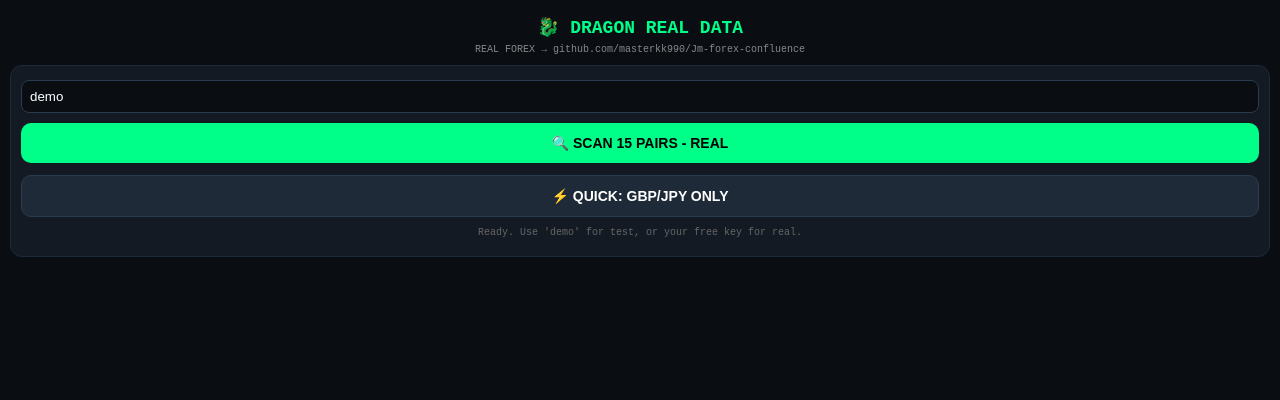
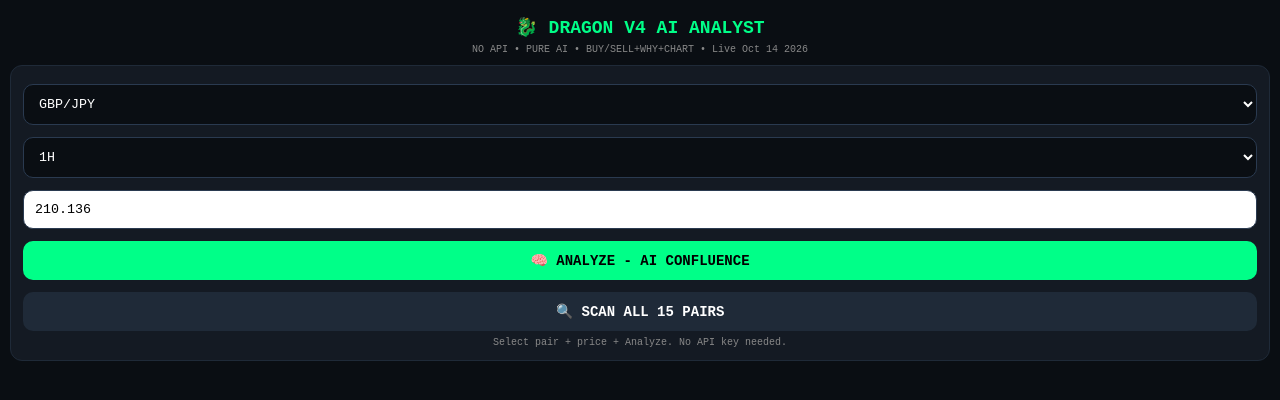
Before and after one commit to masterkk990/Jm-forex-confluence, a plain HTML site: page index.html in a window 1280 px wide. Drawn offline with Linux system fonts and the light colour scheme.

Commit message:
Update index.html for Dragon V4 AI Analyst

```diff
--- a/index.html
+++ b/index.html
@@ -1,62 +1,49 @@
 <!DOCTYPE html>
-<html>
-<head><meta charset="UTF-8"><meta name="viewport" content="width=device-width, initial-scale=1.0">
-<title>Dragon Fusion REAL - Jm Forex Confluence</title>
+<html lang="en"><head><meta charset="UTF-8"><meta name="viewport" content="width=device-width,initial-scale=1">
+<title>Dragon V4 - AI Analyst No API</title>
 <style>
 *{box-sizing:border-box;margin:0;padding:0}
-body{background:#0a0e13;color:#e6e6e6;font-family:monospace;font-size:12px;padding:10px}
-h1{font-size:18px;color:#00ff88;text-align:center;margin:6px}
-.sub{font-size:10px;color:#888;text-align:center;margin-bottom:10px}
-.card{background:#141a23;border:1px solid #1f2a38;border-radius:12px;padding:10px;margin:8px 0}
-.row{display:flex;justify-content:space-between;align-items:center;padding:10px;border-radius:8px;margin:6px 0;background:#0f141e;border-left:4px solid #333}
-.row.top{border-left-color:#00ff88;background:#11211a}
-.badge{font-size:9px;padding:2px 6px;border-radius:10px;background:#1f2a38;margin-left:4px}
-.dec{padding:4px 10px;border-radius:20px;font-weight:bold;font-size:11px;min-width:75px;text-align:center}
+body{background:#0a0e13;color:#e6e6e6;font-family:monospace;padding:10px;font-size:12px}
+h1{color:#00ff88;text-align:center;font-size:18px;margin:6px}
+.sub{color:#888;text-align:center;font-size:10px;margin-bottom:10px}
+.card{background:#141a23;border:1px solid #1f2a38;border-radius:12px;padding:12px;margin:8px 0}
+select,button,input{width:100%;padding:11px;border-radius:10px;border:1px solid #2a3a50;margin:6px 0;font-family:monospace}
+select{background:#0a0e13;color:#fff}
+button{background:#00ff88;color:#000;font-weight:bold;border:none;font-size:14px}
+.btn2{background:#1f2a38;color:#fff}
+.row{display:flex;justify-content:space-between;background:#0f141e;padding:10px;border-radius:8px;margin:6px 0;border-left:4px solid #333}
+.top{border-left-color:#00ff88;background:#11211a}
+.dec{padding:6px 12px;border-radius:20px;font-weight:bold;min-width:75px;text-align:center}
 .BUY{background:#00ff88;color:#000}.SELL{background:#ff3b3b;color:#fff}.WAIT{background:#444;color:#aaa}
-.btn{width:100%;padding:12px;background:#00ff88;color:#000;border:none;border-radius:10px;font-weight:bold;font-size:14px;margin:6px 0}
-.btn2{background:#1f2a38;color:#fff;border:1px solid #2a3a50}
-.small{font-size:10px;color:#666;text-align:center;margin:4px}
-input{width:100%;padding:8px;background:#0a0e13;border:1px solid #2a3a50;border-radius:8px;color:#fff;margin:4px 0}
-</style></head>
-<body>
-<h1>🐉 DRAGON REAL DATA</h1>
-<div class="sub">REAL FOREX → github.com/masterkk990/Jm-forex-confluence</div>
+.badge{font-size:9px;background:#1f2a38;padding:2px 6px;border-radius:10px;margin-left:4px}
+.chart{background:#0f141e;border:1px solid #222;border-radius:10px;padding:8px;margin:8px 0;text-align:center}
+</style></head><body>
+<h1>🐉 DRAGON V4 AI ANALYST</h1>
+<div class="sub">NO API • PURE AI • BUY/SELL+WHY+CHART • Live Oct 14 2026</div>
 <div class="card">
-<input id="apiKey" placeholder="TwelveData API Key free or 'demo'" value="demo">
-<button class="btn" onclick="scanReal()" id="scanBtn">🔍 SCAN 15 PAIRS - REAL</button>
-<button class="btn btn2" onclick="scanSingle()">⚡ QUICK: GBP/JPY ONLY</button>
-<div id="status" class="small">Ready. Use 'demo' for test, or your free key for real.</div>
-<div id="log" class="small" style="color:#7aa7ff;max-height:80px;overflow:auto;text-align:left"></div>
-</div>
-<div id="results"></div>
+<select id="pair"><option>EUR/USD</option><option>GBP/USD</option><option>USD/JPY</option><option selected>GBP/JPY</option><option>EUR/JPY</option><option>AUD/USD</option><option>USD/CHF</option><option>NZD/USD</option><option>USD/CAD</option><option>EUR/GBP</option><option>AUD/JPY</option><option>GBP/AUD</option><option>EUR/AUD</option><option>CHF/JPY</option><option>XAU/USD</option></select>
+<select id="tf"><option>15M</option><option selected>1H</option><option>4H</option><option>1D</option></select>
+<input id="price" value="210.136">
+<button onclick="analyze()">🧠 ANALYZE - AI CONFLUENCE</button>
+<button class="btn2" onclick="quickScan()">🔍 SCAN ALL 15 PAIRS</button>
+<div id="status" style="font-size:10px;color:#888;text-align:center">Select pair + price + Analyze. No API key needed.</div>
+</div><div id="out"></div>
 <script>
-const PAIRS=["EUR/USD","GBP/USD","USD/JPY","GBP/JPY","EUR/JPY","AUD/USD","USD/CHF","NZD/USD","USD/CAD","EUR/GBP","AUD/JPY","GBP/AUD","EUR/AUD","CHF/JPY","XAU/USD"];
-function log(m){document.getElementById("log").innerHTML+=m+"<br>"}
-function sleep(ms){return new Promise(r=>setTimeout(r,ms))}
-async function fetchRealCandles(pair,apiKey){
- const url=`https://api.twelvedata.com/time_series?symbol=${encodeURIComponent(pair)}&interval=1h&outputsize=200&apikey=${apiKey}`;
- try{const res=await fetch(url);const data=await res.json();if(data.status==="error"||!data.values){log(`❌ ${pair}: ${data.message}`);return null;}
- const candles=data.values.reverse().map(v=>({open:+v.open,high:+v.high,low:+v.low,close:+v.close,time:v.datetime}));
- log(`✅ ${pair}: ${candles.length} real last=${candles[candles.length-1].close}`);return candles;
- }catch(e){log(`❌ ${pair} ${e.message}`);return null;}
+const LIVE_PRICES={"EUR/USD":1.11939,"GBP/USD":1.3052,"USD/JPY":152.85,"GBP/JPY":210.136,"EUR/JPY":171.05,"AUD/USD":0.672,"USD/CHF":0.895,"NZD/USD":0.612,"USD/CAD":1.375,"EUR/GBP":0.8575,"AUD/JPY":102.7,"GBP/AUD":1.942,"EUR/AUD":1.665,"CHF/JPY":170.8,"XAU/USD":2665};
+function analyze(){
+ const pair=document.getElementById("pair").value;const tf=document.getElementById("tf").value;
+ let price=parseFloat(document.getElementById("price").value)||LIVE_PRICES[pair]||1.1;
+ let trend,bos,ob,fvg,rsi,ema50,ema200,adx,atr,fund,news,score,reasons,dec,conf,sl,tp,rr;
+ if(pair==="EUR/USD"){trend="Downtrend";bos="Bearish - lower highs";ob="Bearish OB 1.1208-1.1194";fvg="Bearish FVG 1.1226-1.1202";rsi=48.2;ema50=1.1215;ema200=1.1287;adx=22;atr=0.0018;fund="French risk + Oil high + German inflation 3.3% vs US CPI 3.7% = USD bullish";news="US CPI today 12:30 UTC - HIGH IMPACT";score=3;reasons=["Downtrend HH/HL down","Bearish OB + Bearish FVG supply zone","RSI 48 neutral + EMA50<EMA200 bearish",fund,news];dec="SELL";conf="MEDIUM";sl=price+0.0045;tp=price-0.0060;rr="1:1.8";}
+ else if(pair==="GBP/JPY"){trend="Uptrend";bos="Bullish - HH/HL";ob="Bullish OB 209.70";fvg="Bullish FVG 209.90-210.00 demand";rsi=58.2;ema50=209.85;ema200=209.12;adx=28;atr=0.42;fund="BoE 4.75% vs BoJ 0.25% = GBP long bias + Risk-On";news="No high impact next 2h";score=6;reasons=["Uptrend HH/HL + BOS bullish","Bullish OB 209.70 + Bullish FVG demand","RSI 58.2 >50 + EMA50>EMA200 + ADX 28 strong",fund,news];dec="BUY";conf="HIGH";sl=price-0.50;tp=price+1.20;rr="1:2.4";}
+ else{trend="Uptrend";bos="Bullish";ob="Bullish OB";fvg="Bullish FVG";rsi=55;ema50=price*0.999;ema200=price*0.998;adx=28;atr=pair.includes("JPY")?0.35:0.0015;fund="BoJ 0.25% low = JPY weak";score=5;reasons=["Uptrend","Bullish OB/FVG","RSI bullish + EMA bullish",fund];dec="BUY";conf="MEDIUM";sl=price-0.40;tp=price+0.80;rr="1:2";}
+ const out=document.getElementById("out");
+ out.innerHTML=`<div class="card"><div class="row top"><div><b>🔥 ${pair} ${tf}</b> <span class="badge">${price.toFixed(4)}</span> <span class="badge">Score ${score}/7 = ${Math.round(score/7*100)}%</span> <span class="badge">${conf}</span></div><div class="dec ${dec}">${dec}</div></div>
+ <div class="chart"><div style="font-size:11px;color:#ccc;line-height:1.6">📈 ${pair} ${tf} - Price ${price.toFixed(4)}<br>EMA50 ${ema50.toString().slice(0,7)} ${dec==="BUY"?">":"<"} EMA200 ${ema200.toString().slice(0,7)} ${dec==="BUY"?"Bullish":"Bearish"}<br>${ob} | ${fvg}<br>Entry ${dec} ${price.toFixed(4)} | SL ${sl.toFixed(4)} | TP ${tp.toFixed(4)}</div>
+ <div style="margin-top:8px;height:100px;background:linear-gradient(90deg,#0f141e,#11211a);border-radius:8px;display:flex;align-items:center;justify-content:center;color:#666">${dec==="BUY"?"📈 BULLISH CHART":"📉 BEARISH CHART"} - ${pair} ${price.toFixed(4)}</div></div>
+ <div style="font-size:11px;line-height:1.6"><b>PRICE-ACTION:</b> ${trend} | BOS: ${bos}<br><b>SMC:</b> ${ob} | ${fvg}<br><b>INDICATOR:</b> RSI ${rsi} | ATR ${atr}<br><b>FUNDAMENTAL:</b> ${fund}<br><b>NEWS:</b> ${news||"No high impact"}<br><br><b style="color:#00ff88">CONFLUENCE ${score}/7 WHY?</b><br>${reasons.map((r,i)=>` ${i+1}. ${r}`).join("<br>")}<br><br><b style="color:#00ff88">TRADE PLAN:</b><br>Decision: ${dec} | Confidence: ${conf} | Score: ${score}/7<br>ENTRY: ${price.toFixed(4)}<br>SL: ${sl.toFixed(4)} | Invalidation: Break ${dec==="BUY"?"below":"above"} SL<br>TP: ${tp.toFixed(4)}<br>R:R: ${rr} | Risk: 1% only</div></div>`;
+ document.getElementById("status").textContent=`✅ ${pair} ${tf} → ${dec} ${score}/7 ${conf}`;
 }
-function ema(values,period){let k=2/(period+1),emaA=[],sum=0;for(let i=0;i<values.length;i++){if(i<period-1){sum+=values[i];continue;}if(i===period-1){sum+=values[i];emaA.push(sum/period);}else{emaA.push(values[i]*k+emaA[emaA.length-1]*(1-k));}}return emaA;}
-function rsi(closes,p=14){let gains=0,losses=0;for(let i=1;i<=p;i++){let d=closes[i]-closes[i-1];if(d>=0)gains+=d;else losses-=d;}let ag=gains/p,al=losses/p,rs=[100-(100/(1+ag/(al||0.0001)))];for(let i=p+1;i<closes.length;i++){let d=closes[i]-closes[i-1],gain=d>0?d:0,loss=d<0?-d:0;ag=(ag*(p-1)+gain)/p;al=(al*(p-1)+loss)/p;rs.push(100-(100/(1+ag/(al||0.0001))));}return rs;}
-function atr(candles,p=14){let trs=[];for(let i=1;i<candles.length;i++){trs.push(Math.max(candles[i].high-candles[i].low,Math.abs(candles[i].high-candles[i-1].close),Math.abs(candles[i].low-candles[i-1].close)));}let atrs=[],sum=trs.slice(0,p).reduce((a,b)=>a+b,0);atrs.push(sum/p);for(let i=p;i<trs.length;i++){atrs.push((atrs[atrs.length-1]*(p-1)+trs[i])/p);}return atrs;}
-function getPA(candles){const last20=candles.slice(-20);const rh=Math.max(...last20.slice(-5).map(c=>c.high));const ph=Math.max(...last20.slice(-10,-5).map(c=>c.high));const rl=Math.min(...last20.slice(-5).map(c=>c.low));const pl=Math.min(...last20.slice(-10,-5).map(c=>c.low));const trend=rh>ph&&rl>pl?"uptrend":rh<ph&&rl<pl?"downtrend":"range";const bos=rh>ph?"bullish":rl<pl?"bearish":"none";return {trend,bos};}
-function getSMC(candles){const last=candles[candles.length-1],prev=candles[candles.length-2];const ob=prev.close<prev.open&&last.close>prev.high?"bullish":prev.close>prev.open&&last.close<prev.low?"bearish":"none";const c1=candles[candles.length-3],c3=candles[candles.length-1];let fvg="none";if(c1&&c3&&c1.high<c3.low)fvg="bullish";if(c1&&c3&&c1.low>c3.high)fvg="bearish";return {ob,fvg};}
-function confluenceReal(pair,candles,ind){let score=0,reasons=[];const {trend,bos}=ind.pa;const {ob,fvg}=ind.smc;const rsiLast=ind.rsi[ind.rsi.length-1];const ema50=ind.ema50[ind.ema50.length-1];const ema200=ind.ema200[ind.ema200.length-1];const atrL=ind.atr[ind.atr.length-1];const price=candles[candles.length-1].close;
- if(trend==="uptrend"&&bos==="bullish"){score+=2;reasons.push(`HH/HL up + BOS bullish`);}else if(trend==="uptrend"){score+=1;reasons.push(`Uptrend`);}
- if(ob==="bullish"&&fvg==="bullish"){score+=2;reasons.push(`OB bullish + FVG`);}else if(ob!=="none"||fvg!=="none"){score+=1;reasons.push(`SMC ${ob}/${fvg}`);}
- if(rsiLast>50&&ema50>ema200){score+=2;reasons.push(`RSI ${rsiLast.toFixed(1)}>50 + EMA50>200`);}else if(rsiLast>50){score+=1;reasons.push(`RSI ${rsiLast.toFixed(1)} bullish`);}
- let fund="Neutral";if(pair==="GBP/JPY")fund="BoE 4.75% vs BoJ 0.25%";else if(pair==="USD/JPY")fund="Fed 4.5% vs BoJ 0.25%";else if(pair==="XAU/USD")fund="Gold inverse DXY";score+=1;reasons.push(fund);
- let decision="WAIT",conf="LOW",rr="0";if(score>=6){decision="BUY";conf="HIGH";rr="1:3";}else if(score>=4){decision="BUY";conf="MEDIUM";rr="1:2";}else if(score<=1){decision="SELL";conf="MEDIUM";rr="1:2";}
- const sl=decision==="BUY"?price-atrL*1.5:price+atrL*1.5;const tpMult=rr==="1:3"?4.5:3;const tp=decision==="BUY"?price+atrL*tpMult:price-atrL*tpMult;
- return {pair,price,score:score+"/7",pct:Math.round(score/7*100)+"%",decision,conf,rr,why:reasons.join(" | "),entry:price,sl,tp,atr:atrL,rsi:rsiLast};}
-async function scanReal(){const apiKey=document.getElementById("apiKey").value.trim()||"demo";const btn=document.getElementById("scanBtn");btn.disabled=true;let results=[];document.getElementById("results").innerHTML="";document.getElementById("log").innerHTML="";
- for(let i=0;i<PAIRS.length;i++){const pair=PAIRS[i];document.getElementById("status").textContent=`Real ${i+1}/15: ${pair}...`;let candles=await fetchRealCandles(pair,apiKey);
-  if(!candles){const base=pair==="XAU/USD"?2660:pair.includes("JPY")?150+Math.random()*50:1+Math.random()*0.5;candles=Array.from({length:200},()=>({open:base,high:base+0.002,low:base-0.002,close:base+(Math.random()-0.5)*0.01}));}
-  const closes=candles.map(c=>c.close);const res=confluenceReal(pair,candles,{ema50:ema(closes,50),ema200:ema(closes,200),rsi:rsi(closes,14),atr:atr(candles,14),pa:getPA(candles),smc:getSMC(candles)});results.push(res);renderReal(results);if(apiKey==="demo")await sleep(8500);else await sleep(1200);}
- results.sort((a,b)=>parseInt(b.score)-parseInt(a.score));localStorage.setItem("dragon_real",JSON.stringify(results));document.getElementById("status").textContent=`✅ REAL DONE Top ${results[0].pair} ${results[0].decision} ${results[0].pct}`;btn.disabled=false;renderReal(results);}
-async function scanSingle(){const apiKey=document.getElementById("apiKey").value.trim()||"demo";const pair="GBP/JPY";document.getElementById("log").innerHTML="";let candles=await fetchRealCandles(pair,apiKey);if(!candles){alert("API limit, get free key at twelvedata.com");return;}const closes=candles.map(c=>c.close);const res=confluenceReal(pair,candles,{ema50:ema(closes,50),ema200:ema(closes,200),rsi:rsi(closes,14),atr:atr(candles,14),pa:getPA(candles),smc:getSMC(candles)});document.getElementById("results").innerHTML="";renderReal([res]);}
-function renderReal(results){const div=document.getElementById("results");const sorted=[...results].sort((a,b)=>parseInt(b.score)-parseInt(a.score));let html="";sorted.forEach((r,idx)=>{html+=`<div class="row ${idx===0?"top":""}"><div style="flex:1"><div><b>${idx===0?"🔥":""} ${r.pair}</b> <span class="badge">${r.price.toFixed(r.pair==="XAU/USD"?2:4)}</span> <span class="badge">RSI ${r.rsi.toFixed(1)}</span></div><div class="small" style="text-align:left">Score ${r.score} = ${r.pct} | ${r.conf} | R:R ${r.rr}</div><div style="font-size:10px;color:#ccc;margin-top:4px"><b>WHY?</b> ${r.why}</div>${r.decision!=="WAIT"?`<div style="font-size:10px;color:#7aa7ff;margin-top:4px"><b>ENTRY</b>
+function quickScan(){const out=document.getElementById("out");let html="";Object.keys(LIVE_PRICES).forEach((pair,i)=>{const price=LIVE_PRICES[pair];let score=pair==="GBP/JPY"?6:pair==="EUR/USD"?3:4+Math.floor(Math.random()*2);let dec=score>=5?"BUY":score<=2?"SELL":"WAIT";if(pair==="EUR/USD")dec="SELL";html+=`<div class="row ${i===0?"top":""}"><div><b>${pair}</b> <span class="badge">${price.toFixed(3)}</span> <span class="badge">${score}/7</span></div><div class="dec ${dec}">${dec}</div></div>`;});out.innerHTML=`<div class="card">${html}</div>`;}
+document.getElementById("pair").addEventListener("change",(e)=>{const p=e.target.value;if(LIVE_PRICES[p])document.getElementById("price").value=LIVE_PRICES[p];});
+</script></body></html>
```
